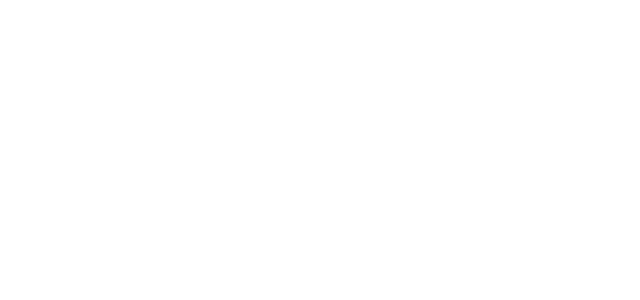
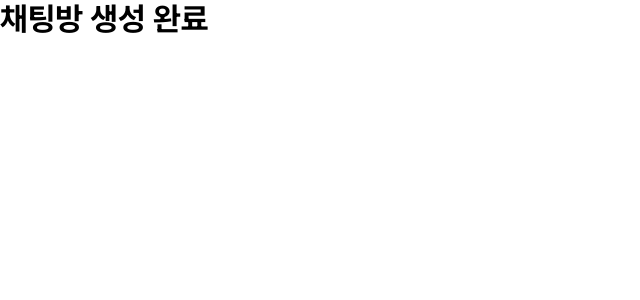
Before and after one commit to IT-s-Time-6Team/FE, a React (Vite) app: page /chatRoomCreate in a window 1280 px wide. Before the commit this address had no page. Shown: the top 300 px of the page, without its empty margins (0-640 px from the left). Built offline with nearby package versions, Linux system fonts and the light colour scheme.

Commit message:
feat: 채팅룸 생성완료 페이지 추가

```diff
--- a/src/App.tsx
+++ b/src/App.tsx
@@ -1,7 +1,7 @@
 import { BrowserRouter, Route, Routes } from 'react-router-dom';
 import Layout from '@layout/Layout';
 import Home from '@pages/Home/Home';
-import ChatRoomPage from '@pages/ChatRoomPage';
+import ChatRoomCreatedPage from '@pages/chatRoomCreatedPage';
 import GlobalStyles from '../src/styles/GlobalStyles';
 
 function App() {
@@ -10,9 +10,12 @@
       <GlobalStyles />
       <BrowserRouter>
         <Routes>
+          <Route>
+            <Route path='/chatRoomCreate' element={<ChatRoomCreatedPage />} />
+          </Route>
+
           <Route element={<Layout />}>
             <Route index element={<Home />} />
-            <Route path='/chatRoom' element={<ChatRoomPage />} />
           </Route>
         </Routes>
       </BrowserRouter>
--- /dev/null
+++ b/src/pages/chatRoomCreatedPage.tsx
@@ -0,0 +1,9 @@
+const ChatRoomCreatePage = () => {
+  return (
+    <>
+      <h1>채팅방 생성 완료</h1>
+    </>
+  );
+};
+
+export default ChatRoomCreatePage;
```
